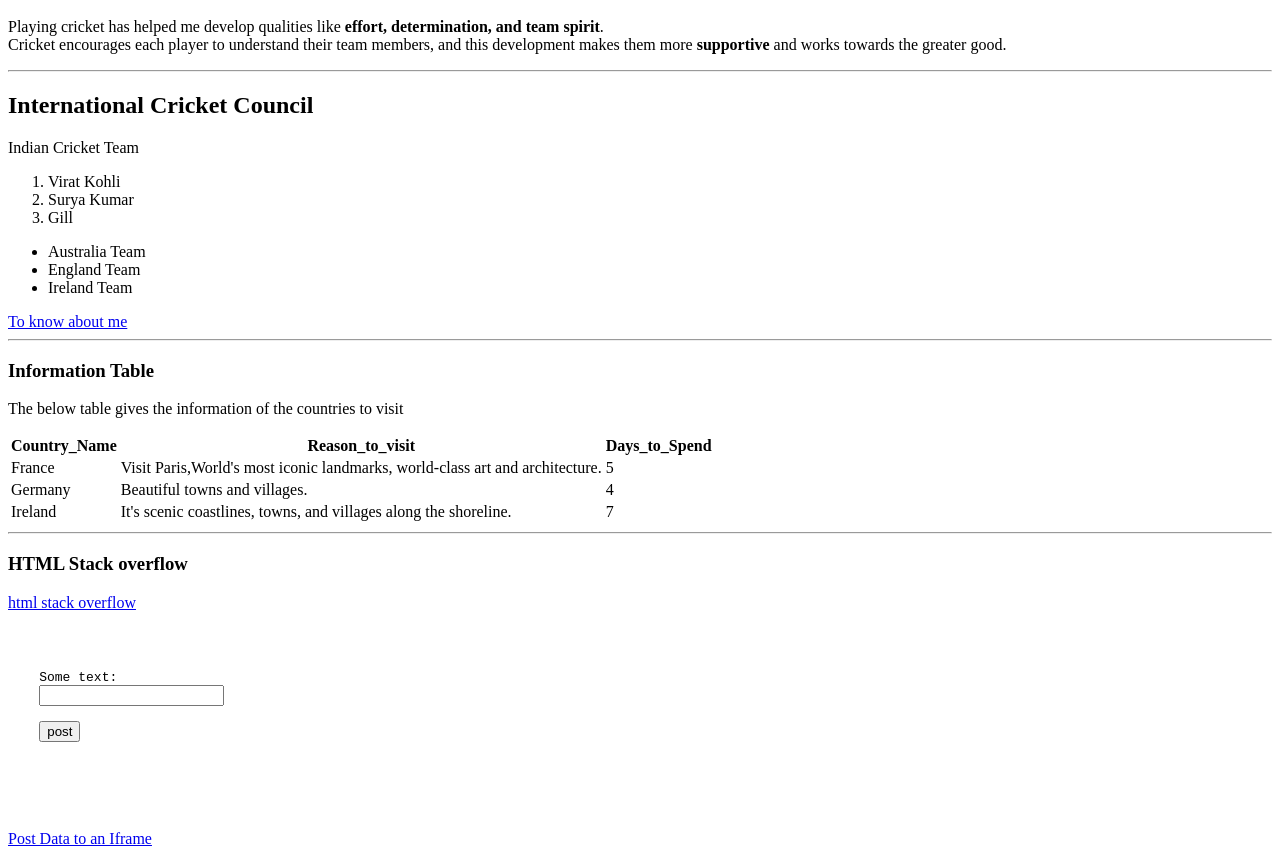
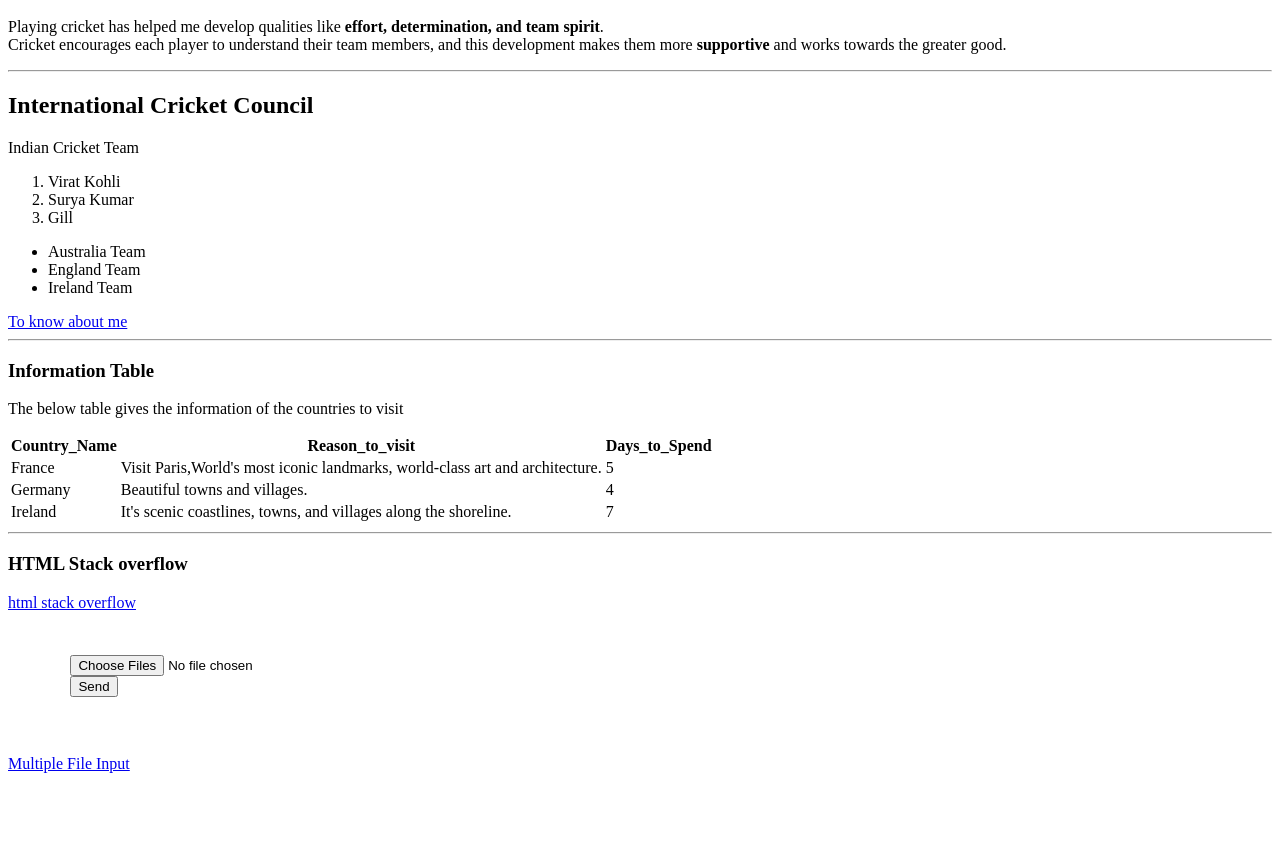
Before and after one commit to 44-563-Web-Apps-S23/44563-webapps-assignment-3-Raghunw, a plain HTML site: page index.html in a window 1280 px wide. Shown: the part 101-957 px from the top of the page. After the commit the page ends 882 px from the top, so only its background shows below. Drawn offline with Linux system fonts and the light colour scheme.

Commit message:
updated css

```diff
--- a/index.html
+++ b/index.html
@@ -60,18 +60,13 @@
   <h3> HTML Stack overflow </h3>
   <blockquote cite="HTML input fields as paragraph"></blockquote>
   <a href="https://stackoverflow.com/questions/75366068/html-input-fields-as-paragraph"> html stack overflow</a>
-   <pre>
-  <form action="iframe.php" target="my-iframe" method="post">
+    <pre>
+     <form method="post" action="upload.php" enctype="multipart/form-data">
+        <input name='uploads[]' type="file" multiple>
+        <input type="submit" value="Send">
+      </form>
+    </pre>
 
-    <label for="text">Some text:</label>
-    <input type="text" name="text" id="text">
-
-    <input type="submit" value="post">
-
-  </form>
-
-  </pre>
-
-  <a href="https://css-tricks.com/snippets/html/post-data-to-an-iframe/">Post Data to an Iframe</a>
+  <a href="https://css-tricks.com/snippets/html/multiple-file-input/">Multiple File Input</a>
 
 </html>
```
